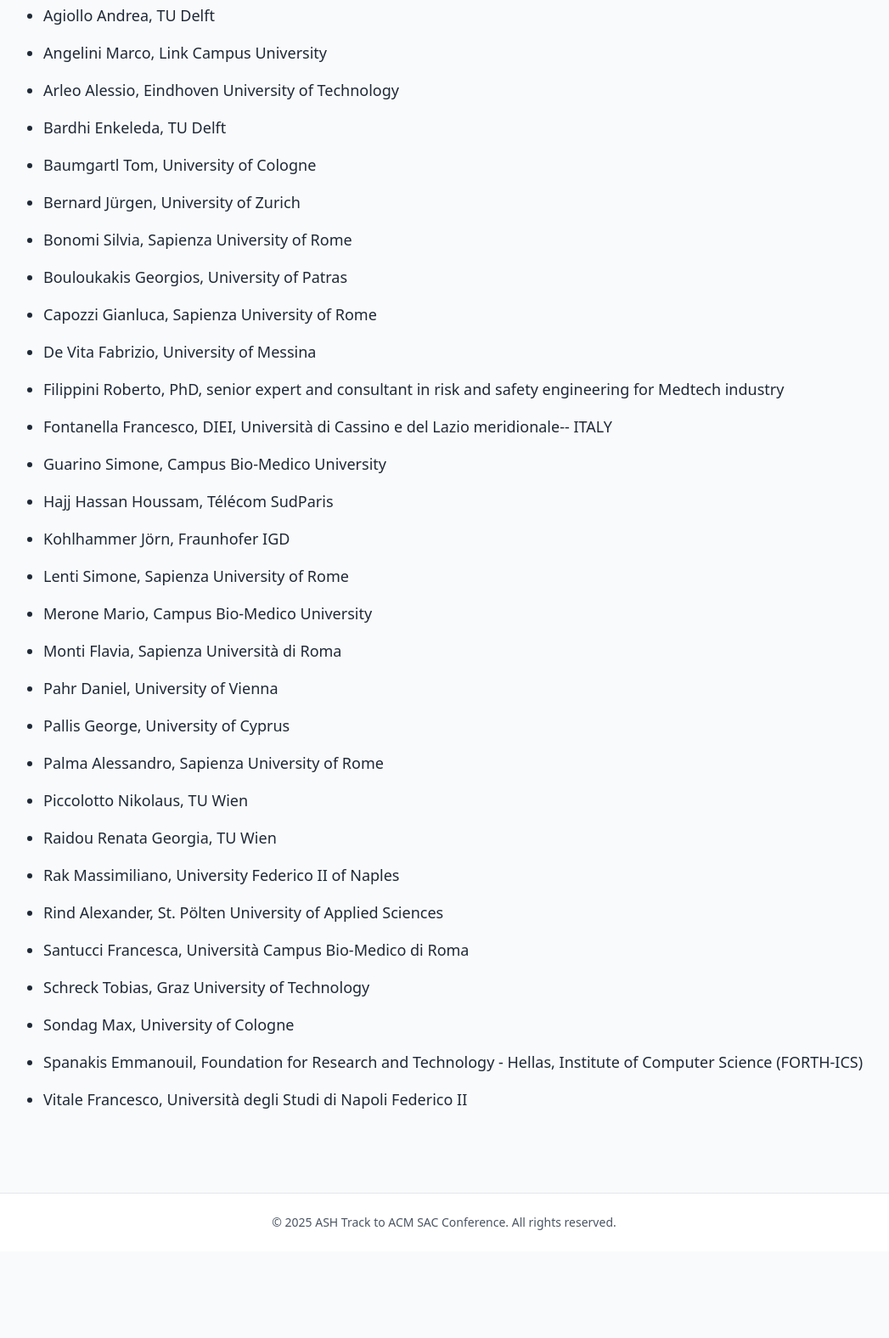
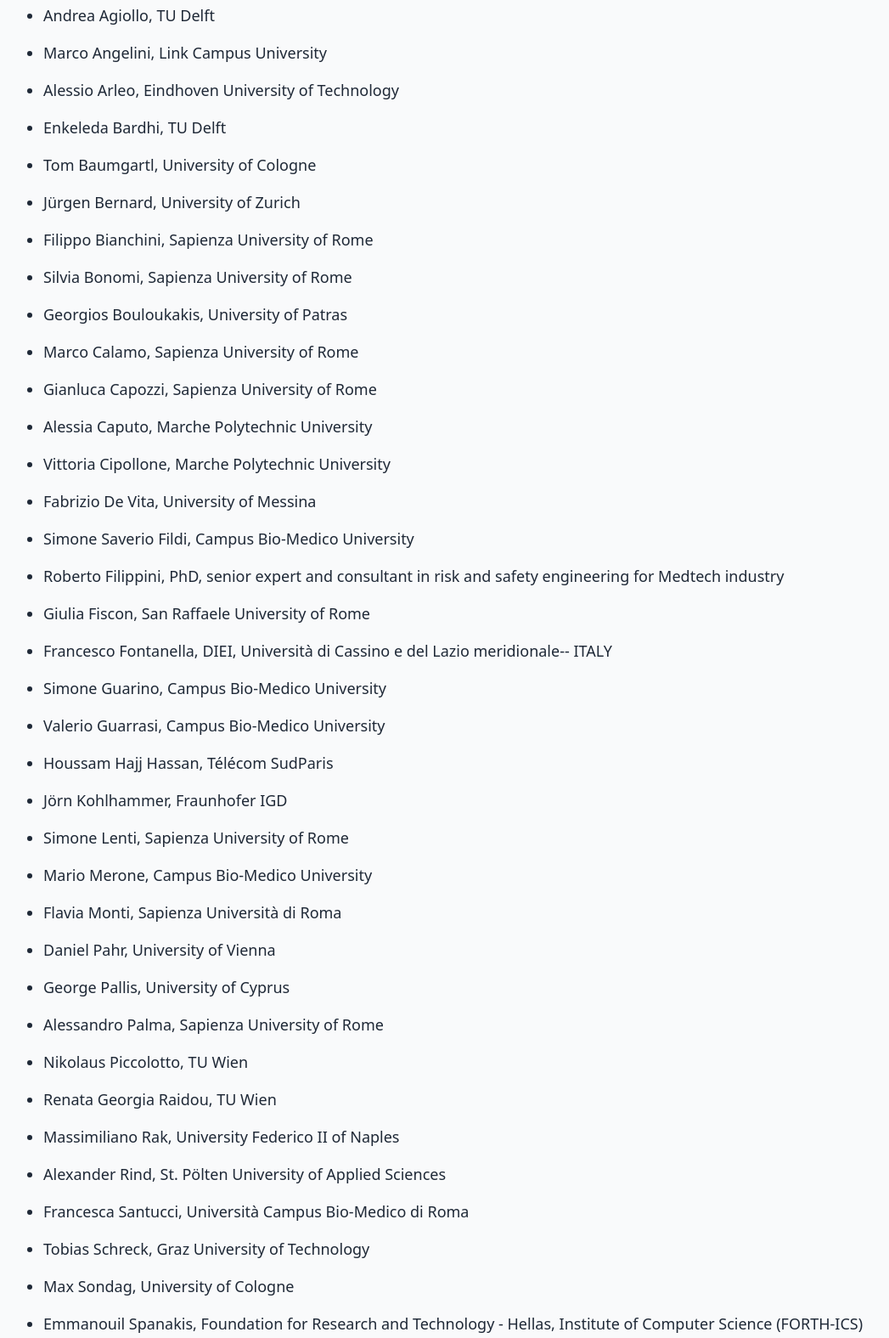
Before and after one commit to ash-sac/ash2026, a plain HTML site: page committee.html in a window 1280 px wide. Shown: the part 560-2135 px from the top of the page at 85% size, without its empty margins (117-1164 px from the left). Before the commit the page ends 2033 px from the top, so only its background shows below. Drawn offline with nearby package versions, Linux system fonts and the light colour scheme.

Commit message:
pc update

```diff
--- a/committee.html
+++ b/committee.html
@@ -161,36 +161,43 @@
           Technical Program Committee (TPC)
         </h2>
         <ul class="grid sm:grid-cols-1 gap-4 text-lg list-disc pl-6">
-          <li>Agiollo Andrea, TU Delft</li>
-          <li>Angelini Marco, Link Campus University</li>
-          <li>Arleo Alessio, Eindhoven University of Technology</li>
-          <li>Bardhi Enkeleda, TU Delft</li>
-          <li>Baumgartl Tom, University of Cologne</li>
-          <li>Bernard Jürgen, University of Zurich</li>
-          <li>Bonomi Silvia, Sapienza University of Rome</li>
-          <li>Bouloukakis Georgios, University of Patras</li>
-          <li>Capozzi Gianluca, Sapienza University of Rome</li>
-          <li>De Vita Fabrizio, University of Messina</li>
-          <li>Filippini Roberto, PhD, senior expert and consultant in risk and safety engineering for Medtech industry</li>
-          <li>Fontanella Francesco, DIEI, Università di Cassino e del Lazio meridionale-- ITALY</li>
-          <li>Guarino Simone, Campus Bio-Medico University</li>
-          <li>Hajj Hassan Houssam, Télécom SudParis</li>
-          <li>Kohlhammer Jörn, Fraunhofer IGD</li>
-          <li>Lenti Simone, Sapienza University of Rome</li>
-          <li>Merone Mario, Campus Bio-Medico University</li>
-          <li>Monti Flavia, Sapienza Università di Roma</li>
-          <li>Pahr Daniel, University of Vienna</li>
-          <li>Pallis George, University of Cyprus</li>
-          <li>Palma Alessandro, Sapienza University of Rome</li>
-          <li>Piccolotto Nikolaus, TU Wien</li>
-          <li>Raidou Renata Georgia, TU Wien</li>
-          <li>Rak Massimiliano, University Federico II of Naples</li>
-          <li>Rind Alexander, St. Pölten University of Applied Sciences</li>
-          <li>Santucci Francesca, Università Campus Bio-Medico di Roma</li>
-          <li>Schreck Tobias, Graz University of Technology</li>
-          <li>Sondag Max, University of Cologne</li>
-          <li>Spanakis Emmanouil, Foundation for Research and Technology - Hellas, Institute of Computer Science (FORTH-ICS)</li>
-          <li>Vitale Francesco, Università degli Studi di Napoli Federico II</li>
+<li>Andrea Agiollo, TU Delft</li>
+<li>Marco Angelini, Link Campus University</li>
+<li>Alessio Arleo, Eindhoven University of Technology</li>
+<li>Enkeleda Bardhi, TU Delft</li>
+<li>Tom Baumgartl, University of Cologne</li>
+<li>Jürgen Bernard, University of Zurich</li>
+<li>Filippo Bianchini, Sapienza University of Rome</li>
+<li>Silvia Bonomi, Sapienza University of Rome</li>
+<li>Georgios Bouloukakis, University of Patras</li>
+<li>Marco Calamo, Sapienza University of Rome</li>
+<li>Gianluca Capozzi, Sapienza University of Rome</li>
+<li>Alessia Caputo, Marche Polytechnic University</li>
+<li>Vittoria Cipollone, Marche Polytechnic University</li>
+<li>Fabrizio De Vita, University of Messina</li>
+<li>Simone Saverio Fildi, Campus Bio-Medico University</li>
+<li>Roberto Filippini, PhD, senior expert and consultant in risk and safety engineering for Medtech industry</li>
+<li>Giulia Fiscon, San Raffaele University of Rome</li>
+<li>Francesco Fontanella, DIEI, Università di Cassino e del Lazio meridionale-- ITALY</li>
+<li>Simone Guarino, Campus Bio-Medico University</li>
+<li>Valerio Guarrasi, Campus Bio-Medico University</li>
+<li>Houssam Hajj Hassan, Télécom SudParis</li>
+<li>Jörn Kohlhammer, Fraunhofer IGD</li>
+<li>Simone Lenti, Sapienza University of Rome</li>
+<li>Mario Merone, Campus Bio-Medico University</li>
+<li>Flavia Monti, Sapienza Università di Roma</li>
+<li>Daniel Pahr, University of Vienna</li>
+<li>George Pallis, University of Cyprus</li>
+<li>Alessandro Palma, Sapienza University of Rome</li>
+<li>Nikolaus Piccolotto, TU Wien</li>
+<li>Renata Georgia Raidou, TU Wien</li>
+<li>Massimiliano Rak, University Federico II of Naples</li>
+<li>Alexander Rind, St. Pölten University of Applied Sciences</li>
+<li>Francesca Santucci, Università Campus Bio-Medico di Roma</li>
+<li>Tobias Schreck, Graz University of Technology</li>
+<li>Max Sondag, University of Cologne</li>
+<li>Emmanouil Spanakis, Foundation for Research and Technology - Hellas, Institute of Computer Science (FORTH-ICS)</li>
+<li>Francesco Vitale, Università degli Studi di Napoli Federico II</li>
         </ul>
       </section>
     </main>
```
